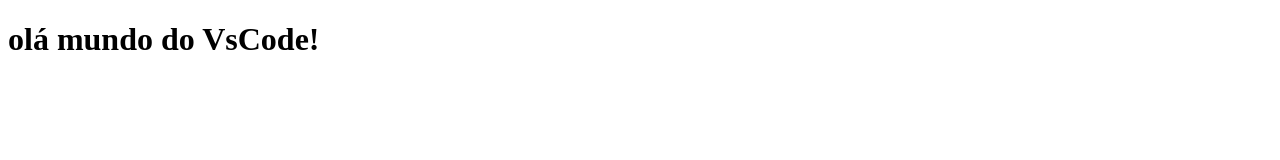
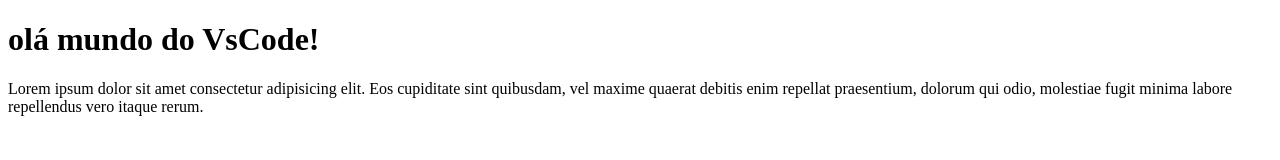
Before and after one commit to victor7553/teste-vscode, a plain HTML site: page index.html in a window 1280 px wide. Drawn offline with Linux system fonts and the light colour scheme.

Commit message:
add lorem

```diff
--- a/index.html
+++ b/index.html
@@ -8,5 +8,6 @@
 </head>
 <body>
     <h1>olá mundo do VsCode!</h1>
+    <p>Lorem ipsum dolor sit amet consectetur adipisicing elit. Eos cupiditate sint quibusdam, vel maxime quaerat debitis enim repellat praesentium, dolorum qui odio, molestiae fugit minima labore repellendus vero itaque rerum.</p>
 </body>
 </html>
```
